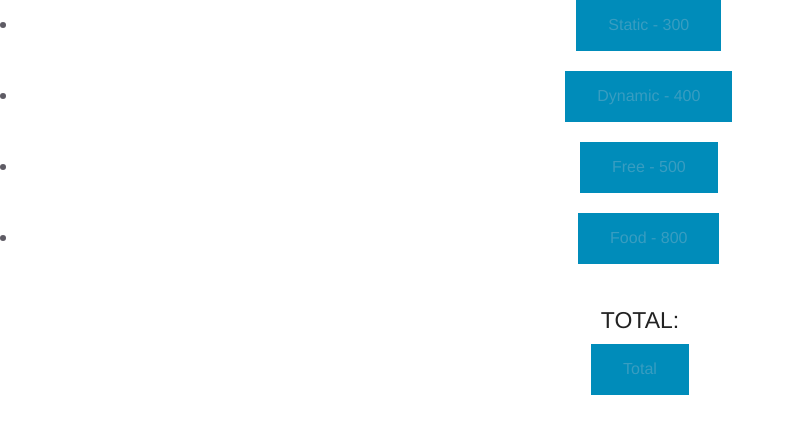
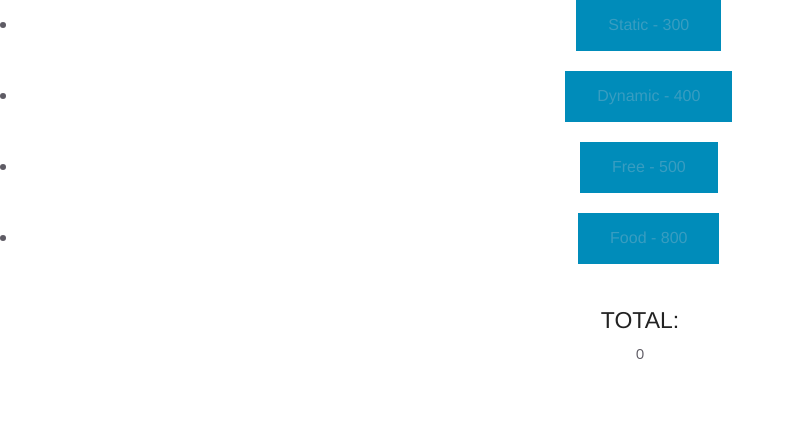
Before and after one commit to hackersguild/PricingAngularJs, a plain HTML site: page index.html in a window 1280 px wide. Shown: the whole page, without its empty margins (0-795 px from the left). Drawn offline with Linux system fonts and the light colour scheme.

Commit message:
Solved homework

```diff
--- a/index.html
+++ b/index.html
@@ -9,11 +9,11 @@
 		<ul>
 			<li ng-repeat="price in prices">
 				<a href="" class="button" ng-class="{alert:price.active}" ng-click="toggle(price)">
-		{{price.name}} - <span>{{price.amount}}</span></a>
+					{{price.name}} - <span>{{price.amount}}</span>
+				</a>
 			</li>
 		</ul>
-<h4>TOTAL:</h4><span></span>
-<a href="" class="button" ng-click="total()">Total</a>
+		<h4>TOTAL:</h4><span ng-bind="total()"></span>
 		<script type="text/javascript" src="js/angular.min.js"></script>
 		<script type="text/javascript" src="js/app.js"></script>
 	</body>
--- a/js/app.js
+++ b/js/app.js
@@ -19,5 +19,6 @@ Pricing.controller('PricingController', function ($scope){
 			}
 		});
 		console.log(result);
+		return result;
 	}
 });
```
Lines whose indentation alone changed are shown as unchanged.
